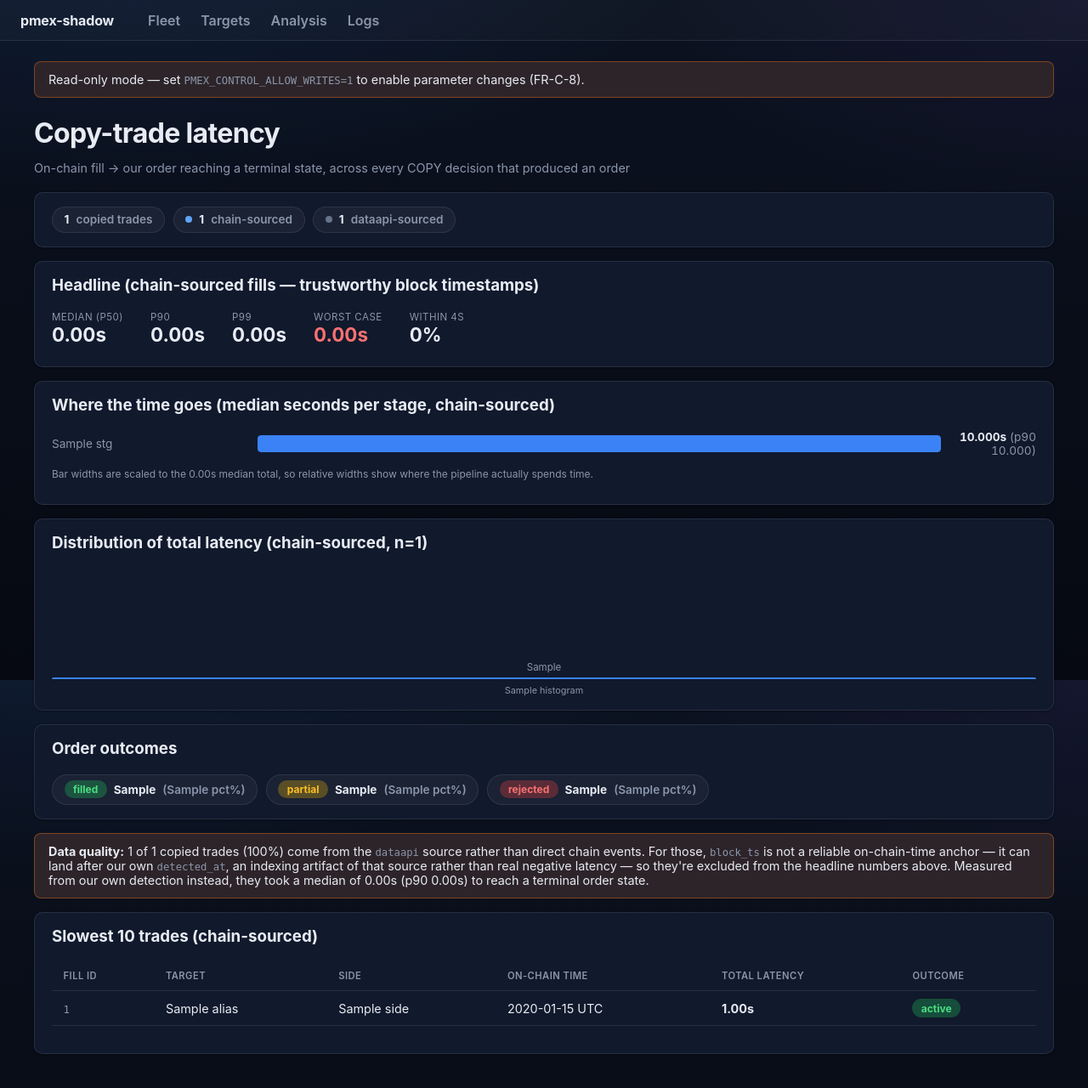
After one commit to Ayushjain2205/pmex-shadow, a Python web app: template pmex_shadow/control/templates/analysis.html in a window 1280 px wide. The commit adds this page. Shown: the whole page at 85% size. Run offline with Jinja, Linux system fonts and the light colour scheme; the template is opened without the code that fills it: most values are stand-ins (such as "Sample title", 1, 10 or a date in 2020).

Commit message:
Add copy-trade latency Analysis page to control dashboard
Breaks down on-chain fill -> our order execution into per-stage
latency (detect, decide, build, submit, ack), with a histogram,
outcome mix, and slowest-trades table, all queried live from
Postgres. Separates chain-sourced fills (trustworthy block_ts) from
dataapi-sourced ones, whose reported block_ts is occasionally later
than our own detection and would otherwise show as fabricated
negative latency.

Co-Authored-By: Claude Sonnet 5 <noreply@anthropic.com>

```diff
--- a/pmex_shadow/control/app.py
+++ b/pmex_shadow/control/app.py
@@ -171,6 +171,12 @@ def create_app(settings: Settings | None = None) -> FastAPI:
 
         return RedirectResponse(f"/targets?message={quote(message)}", status_code=303)
 
+    @app.get("/analysis")
+    async def analysis(request: Request):
+        async with app.state.pool.acquire() as conn:
+            result = await queries.latency_view(conn)
+        return templates.TemplateResponse(request, "analysis.html", _ctx(request, active_nav="analysis", **result))
+
     @app.get("/logs")
     async def logs(request: Request, bot_id: str | None = None, component: str | None = None, level: str | None = None, page: int = 1):
         async with app.state.pool.acquire() as conn:
--- /dev/null
+++ b/pmex_shadow/control/templates/analysis.html
@@ -0,0 +1,124 @@
+{% extends "base.html" %}
+{% block title %}Analysis — pmex-shadow{% endblock %}
+{% block content %}
+<h1>Copy-trade latency</h1>
+<div class="subtitle">On-chain fill → our order reaching a terminal state, across every COPY decision that produced an order</div>
+
+{% if not n_total %}
+<p>No copied trades yet — nothing to analyze until at least one COPY decision produces an order.</p>
+{% else %}
+
+<div class="card">
+  <div class="chip-row">
+    <span class="chip"><strong>{{ n_total }}</strong> copied trades</span>
+    <span class="chip"><span class="chip-dot chip-dot-blue"></span><strong>{{ n_chain }}</strong> chain-sourced</span>
+    <span class="chip"><span class="chip-dot chip-dot-gray"></span><strong>{{ n_dataapi }}</strong> dataapi-sourced</span>
+  </div>
+</div>
+
+<div class="card">
+  <h3 style="margin-top:0;">Headline (chain-sourced fills — trustworthy block timestamps)</h3>
+  <div class="stat-row">
+    <div class="stat">
+      <div class="label">Median (p50)</div>
+      <div class="value">{{ "%.2f"|format(stage.total_p50) if stage.total_p50 is not none else "—" }}s</div>
+    </div>
+    <div class="stat">
+      <div class="label">p90</div>
+      <div class="value">{{ "%.2f"|format(stage.total_p90) if stage.total_p90 is not none else "—" }}s</div>
+    </div>
+    <div class="stat">
+      <div class="label">p99</div>
+      <div class="value">{{ "%.2f"|format(stage.total_p99) if stage.total_p99 is not none else "—" }}s</div>
+    </div>
+    <div class="stat">
+      <div class="label">Worst case</div>
+      <div class="value" style="color:#f87171">{{ "%.2f"|format(stage.total_max) if stage.total_max is not none else "—" }}s</div>
+    </div>
+    <div class="stat">
+      <div class="label">Within 4s</div>
+      <div class="value">{{ "%.0f%%"|format(stage.pct_within_4s) if stage.pct_within_4s is not none else "—" }}</div>
+    </div>
+  </div>
+</div>
+
+<div class="card">
+  <h3 style="margin-top:0;">Where the time goes (median seconds per stage, chain-sourced)</h3>
+  {% for stg in funnel %}
+  <div style="display:flex;align-items:center;gap:0.75rem;margin-bottom:0.65rem;">
+    <div style="width:230px;font-size:0.85rem;color:var(--text-muted);flex:none;">{{ stg.label }}</div>
+    <div style="flex:1;height:20px;background:rgba(255,255,255,0.05);border-radius:4px;overflow:hidden;">
+      <div style="height:100%;width:{{ stg.pct }}%;background:var(--accent);border-radius:4px;"></div>
+    </div>
+    <div style="width:100px;text-align:right;font-size:0.85rem;font-weight:700;flex:none;font-variant-numeric:tabular-nums;">
+      {{ "%.3f"|format(stg.p50) if stg.p50 is not none else "—" }}s
+      <span style="font-weight:400;color:var(--text-muted);">(p90 {{ "%.3f"|format(stg.p90) if stg.p90 is not none else "—" }})</span>
+    </div>
+  </div>
+  {% endfor %}
+  <p class="field-hint" style="margin-top:0.75rem;">Bar widths are scaled to the {{ "%.2f"|format(stage.total_p50) if stage.total_p50 is not none else "—" }}s median total, so relative widths show where the pipeline actually spends time.</p>
+</div>
+
+<div class="card">
+  <h3 style="margin-top:0;">Distribution of total latency (chain-sourced, n={{ n_chain }})</h3>
+  <div style="display:flex;align-items:flex-end;gap:0.5rem;height:150px;margin-top:0.5rem;">
+    {% for h in histogram %}
+    <div style="flex:1;display:flex;flex-direction:column;align-items:center;justify-content:flex-end;height:100%;">
+      <div style="font-size:0.72rem;color:var(--text-muted);margin-bottom:0.3rem;">{{ h.n }}</div>
+      <div style="width:100%;background:{{ '#f87171' if h.label == '>10s' and h.n > 0 else 'var(--accent)' }};border-radius:3px 3px 0 0;min-height:2px;height:{{ h.pct }}%;"></div>
+      <div style="font-size:0.68rem;color:var(--text-muted);margin-top:0.4rem;text-align:center;">{{ h.label }}</div>
+    </div>
+    {% endfor %}
+  </div>
+</div>
+
+<div class="card">
+  <h3 style="margin-top:0;">Order outcomes</h3>
+  <div class="chip-row">
+    <span class="chip"><span class="pill pill-filled">filled</span> <strong>{{ outcomes.filled.n }}</strong> ({{ outcomes.filled.pct }}%)</span>
+    <span class="chip"><span class="pill pill-partial">partial</span> <strong>{{ outcomes.partial.n }}</strong> ({{ outcomes.partial.pct }}%)</span>
+    <span class="chip"><span class="pill pill-rejected">rejected</span> <strong>{{ outcomes.rejected.n }}</strong> ({{ outcomes.rejected.pct }}%)</span>
+  </div>
+</div>
+
+{% if n_dataapi > 0 %}
+<div class="banner banner-readonly">
+  <strong>Data quality:</strong> {{ n_dataapi }} of {{ n_total }} copied trades ({{ "%.0f%%"|format(100 * n_dataapi / n_total) }}) come from
+  the <code>dataapi</code> source rather than direct chain events. For those, <code>block_ts</code> is not a reliable on-chain-time anchor —
+  it can land after our own <code>detected_at</code>, an indexing artifact of that source rather than real negative latency — so they're
+  excluded from the headline numbers above. Measured from our own detection instead, they took a median of
+  {{ "%.2f"|format(dataapi.p50) if dataapi.p50 is not none else "—" }}s (p90 {{ "%.2f"|format(dataapi.p90) if dataapi.p90 is not none else "—" }}s)
+  to reach a terminal order state.
+</div>
+{% endif %}
+
+<div class="card">
+  <h3 style="margin-top:0;">Slowest 10 trades (chain-sourced)</h3>
+  {% if not slowest %}
+  <p>No completed chain-sourced trades yet.</p>
+  {% else %}
+  <table>
+    <thead>
+      <tr><th>Fill ID</th><th>Target</th><th>Side</th><th>On-chain time</th><th>Total latency</th><th>Outcome</th></tr>
+    </thead>
+    <tbody>
+      {% for r in slowest %}
+      <tr>
+        <td><code>{{ r.fill_id }}</code></td>
+        <td>{{ r.alias or (r.target[:10] + "…") }}</td>
+        <td>{{ r.side }}</td>
+        <td><span data-utc="{{ r.block_ts.isoformat() }}">{{ r.block_ts.strftime("%Y-%m-%d %H:%M:%S") }} UTC</span></td>
+        <td style="font-weight:700;{{ 'color:#f87171' if r.total_lat > 10 else '' }}">
+          {{ "%.2f"|format(r.total_lat) }}s
+          {% if r.detect_lat is not none and r.detect_lat < 0 %}<br><span style="font-size:0.72rem;font-weight:400;color:#fbbf24;">⚠ timestamp anomaly — detected before block_ts</span>{% endif %}
+        </td>
+        <td><span class="pill pill-{{ r.terminal_state }}">{{ r.terminal_state }}</span></td>
+      </tr>
+      {% endfor %}
+    </tbody>
+  </table>
+  {% endif %}
+</div>
+
+{% endif %}
+{% endblock %}
--- a/pmex_shadow/control/templates/base.html
+++ b/pmex_shadow/control/templates/base.html
@@ -43,7 +43,7 @@
     tbody tr:hover { background: rgba(255, 255, 255, 0.02); }
     .pill { display: inline-block; padding: 0.2rem 0.65rem; border-radius: 999px; font-size: 0.75rem; font-weight: 700; }
     .pill-active, .pill-filled, .pill-applied, .pill-resolved, .pill-redeemed { background: color-mix(in srgb, #22c55e 30%, transparent); color: #4ade80; }
-    .pill-pending_resolution, .pill-built, .pill-submitted, .pill-acked { background: color-mix(in srgb, #eab308 30%, transparent); color: #fbbf24; }
+    .pill-pending_resolution, .pill-built, .pill-submitted, .pill-acked, .pill-partial { background: color-mix(in srgb, #eab308 30%, transparent); color: #fbbf24; }
     .pill-paused_decay, .pill-paused_dormant, .pill-paused_manual, .pill-rejected, .pill-CRITICAL, .pill-rejected_order, .pill-written_off, .pill-disputed { background: color-mix(in srgb, #ef4444 30%, transparent); color: #f87171; }
     .pill-WARN { background: color-mix(in srgb, #f97316 30%, transparent); color: #fb923c; }
     .pill-INFO { background: color-mix(in srgb, #64748b 28%, transparent); color: #94a3b8; }
@@ -107,6 +107,7 @@
     <span class="brand">pmex-shadow</span>
     <a href="/" class="{% if active_nav == 'fleet' %}active{% endif %}">Fleet</a>
     <a href="/targets" class="{% if active_nav == 'targets' %}active{% endif %}">Targets</a>
+    <a href="/analysis" class="{% if active_nav == 'analysis' %}active{% endif %}">Analysis</a>
     <a href="/logs" class="{% if active_nav == 'logs' %}active{% endif %}">Logs</a>
   </nav>
   <main>
```
Also changed, not shown: pmex_shadow/control/queries.py (+150 -0 lines).
